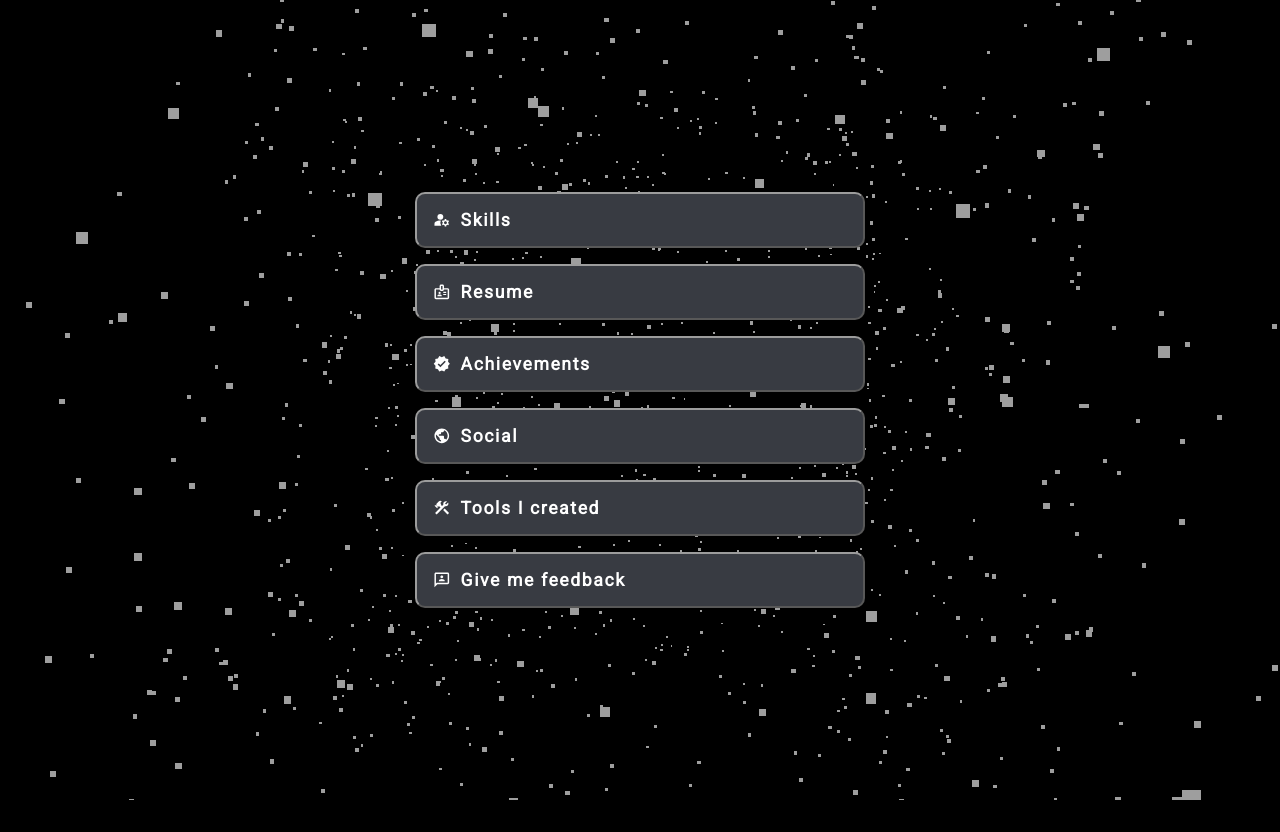
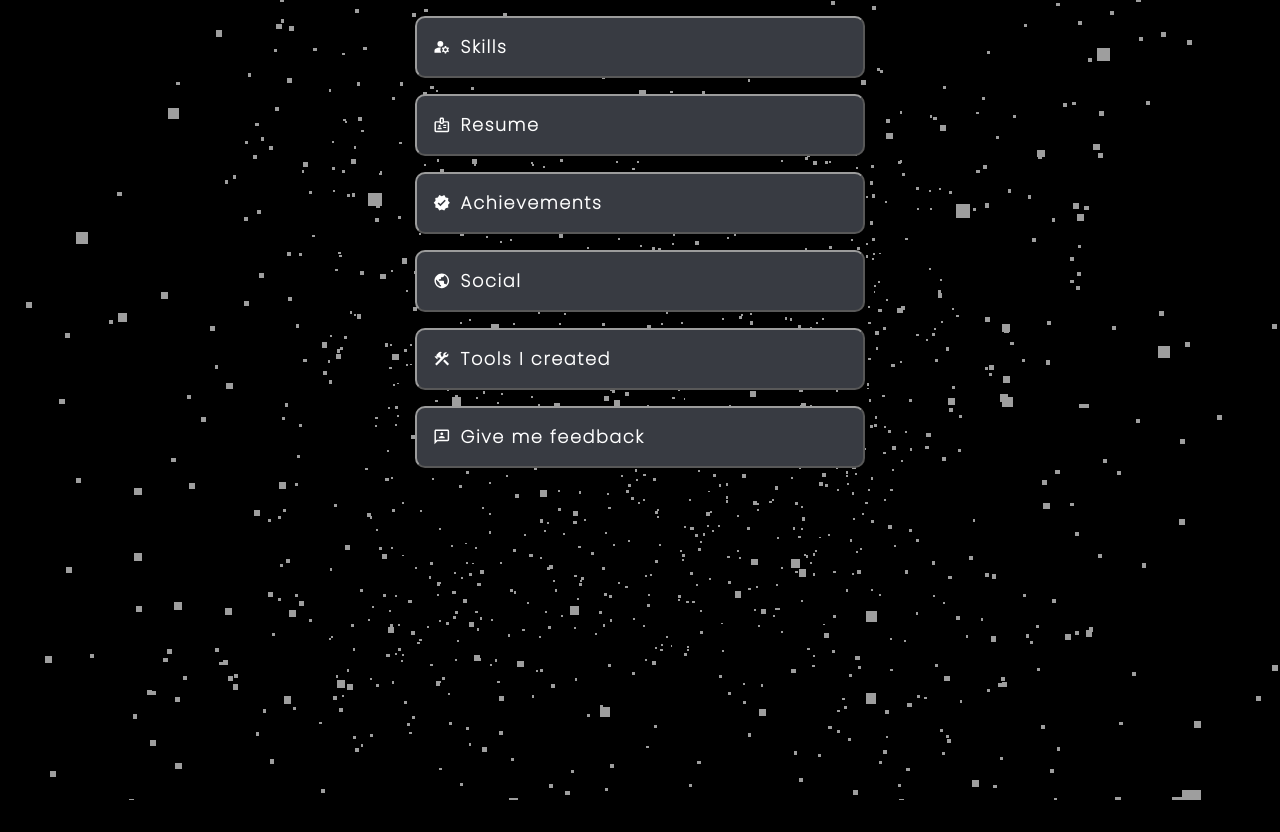
Before and after one commit to FranElfers/portfolio2, a Next.js app: page / in a window 1280 px wide. Before the commit the page ends 800 px from the top, so only its background shows below. Built offline with nearby package versions, Linux system fonts and the light colour scheme.

Commit message:
[skills] retoques

```diff
--- a/components/Skills.tsx
+++ b/components/Skills.tsx
@@ -15,9 +15,9 @@ const Skills: FunctionComponent = () => {
 		<div className={css.list}>
 			<Item url="/js.svg" name="Javascript"/>
 			<Item url="/ts.svg" name="Typescript" />
-			<Item url="/python.svg" name="Python" />
 			<Item url="/html.svg" name="HTML" />
 			<Item url="/css.svg" name="CSS"/>
+			<Item url="/python.svg" name="Python" />
 		</div>
 		<h4>Front-end</h4>
 		<div className={css.list}>
@@ -31,7 +31,7 @@ const Skills: FunctionComponent = () => {
 		<div className={css.list}>
 			<Item url="/nodejs.svg" name="Nodejs" />
 			<Item url="/expressjs.svg" name="Expressjs" />
-			<Item url="/socketio.svg" name="Websockets" />
+			<Item url="/socketio.svg" name="Socket.io" />
 			<Item url="/api.svg" name="RestAPI" />
 		</div>
 		<h4>Databases</h4>
--- a/styles/Component.module.css
+++ b/styles/Component.module.css
@@ -6,6 +6,12 @@
 	gap: 1rem;
 	height: 100vh;
 	color: white;
+}
+
+@media only screen and (max-height: 900px) {
+  .menu {
+		justify-content: unset;
+  }
 }
 
 .itemView {
@@ -18,7 +24,6 @@
 	border-bottom: 2px solid #585858;
 	border-radius: 10px;
 	font-size: 1rem;
-	font-family: 'Roboto';
 	transition: background-color .1s ease;
 	/* font-weight: 300; */
 }
--- a/styles/Home.module.css
+++ b/styles/Home.module.css
@@ -1,5 +1,11 @@
 .container {
   padding: 0 1rem;
+}
+
+@media only screen and (max-height: 900px) {
+  .container {
+		padding: 1rem;
+  }
 }
 
 .main {
@@ -14,7 +20,7 @@
 }
 
 .background {
-  position: absolute;
+  position: fixed;
   top: 0;
   left: 0;
   width: 100%;
--- a/styles/Skills.module.css
+++ b/styles/Skills.module.css
@@ -1,10 +1,30 @@
 .skillsScreen h4 {
+	position: relative;
 	text-align: center;
+	letter-spacing: 0.1rem;
+	margin: 1.3em 0 .7em;
+}
+
+.skillsScreen h4::before, .skillsScreen h4::after {
+	content: "";
+	background-color: #505050;
+	position: absolute;
+	width: 80px;
+	height: 1px;
+	top: 12px;
+	left: 20px;
+	box-shadow: 0px -1px #2c2c2c;
+}
+
+.skillsScreen h4::after {
+	left: unset;
+	right: 20px;
 }
 
 .skillsScreen .list {
 	display: flex;
-	justify-content: space-evenly;
+	justify-content: center;
+	gap: 10px;
 }
 
 .skillsScreen .list .item {
@@ -15,6 +35,7 @@
 }
 
 .skillsScreen .list .item p {
+	margin-top: .5em;
 	font-size: .9em;
 	color: #bbb;
 }
--- a/styles/globals.css
+++ b/styles/globals.css
@@ -4,7 +4,7 @@ html,
 body {
   padding: 0;
   margin: 0;
-  font-family: "Poppins", -apple-system, BlinkMacSystemFont, Segoe UI, Roboto, Oxygen,
+  font-family: "Roboto", -apple-system, BlinkMacSystemFont, Segoe UI, Roboto, Oxygen,
   Ubuntu, Cantarell, Fira Sans, Droid Sans, Helvetica Neue, sans-serif;
   /* overflow: hidden; */
 }
@@ -20,6 +20,10 @@ body {
   font-style: normal;
   font-weight: 400;
   font-display: swap ;
+}
+
+h1,h2,h3,h4,h5 {
+	font-family: 'Poppins';
 }
 
 a {
```
